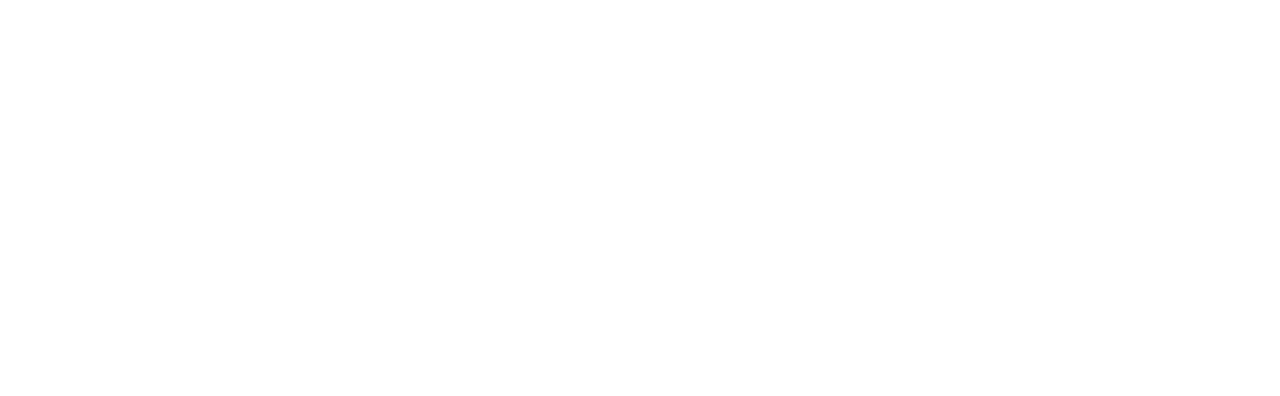
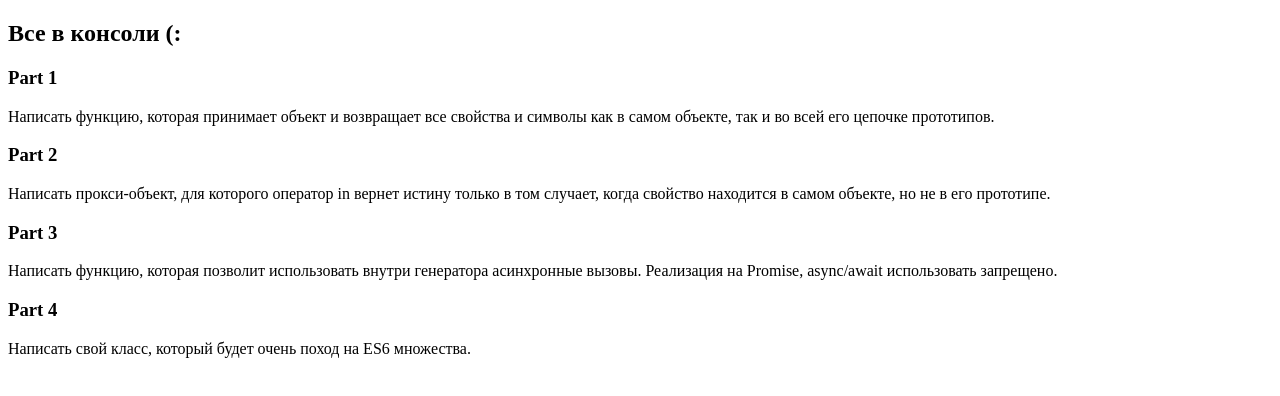
Before and after one commit to playhardgopro/advanced-js, a website: page index.html in a window 1280 px wide. Drawn offline with Linux system fonts and the light colour scheme.

```diff
--- a/index.html
+++ b/index.html
@@ -3,10 +3,33 @@
   <head>
     <meta charset="UTF-8" />
     <meta name="viewport" content="width=device-width, initial-scale=1.0" />
-    <title>Document</title>
+    <title>Advanced-js</title>
   </head>
 
-  <body></body>
+  <body>
+    <h2>Все в консоли (:</h2>
+    <h3>Part 1</h3>
+    <p>
+      Написать функцию, которая принимает объект и возвращает все свойства и
+      символы как в самом объекте, так и во всей его цепочке прототипов.
+    </p>
+    <h3>Part 2</h3>
+    <p>
+      Написать прокси-объект, для которого оператор in вернет истину только в
+      том случает, когда свойство находится в самом объекте, но не в его
+      прототипе.
+    </p>
+    <h3>Part 3</h3>
+    <p>
+      Написать функцию, которая позволит использовать внутри генератора
+      асинхронные вызовы. Реализация на Promise, async/await использовать
+      запрещено.
+    </p>
+    <h3>Part 4</h3>
+    <p>
+      Написать свой класс, который будет очень поход на ES6 множества.
+    </p>
+  </body>
   <script>
     //#region // NOTE: Part 1 allKeysAndSymbols
     // Написать функцию, которая принимает объект и возвращает все свойства и символы как в самом объекте,
```
Also changed, not shown: package.json (added, +22 -0 lines), server.js (added, +10 -0 lines), 2 other files.
